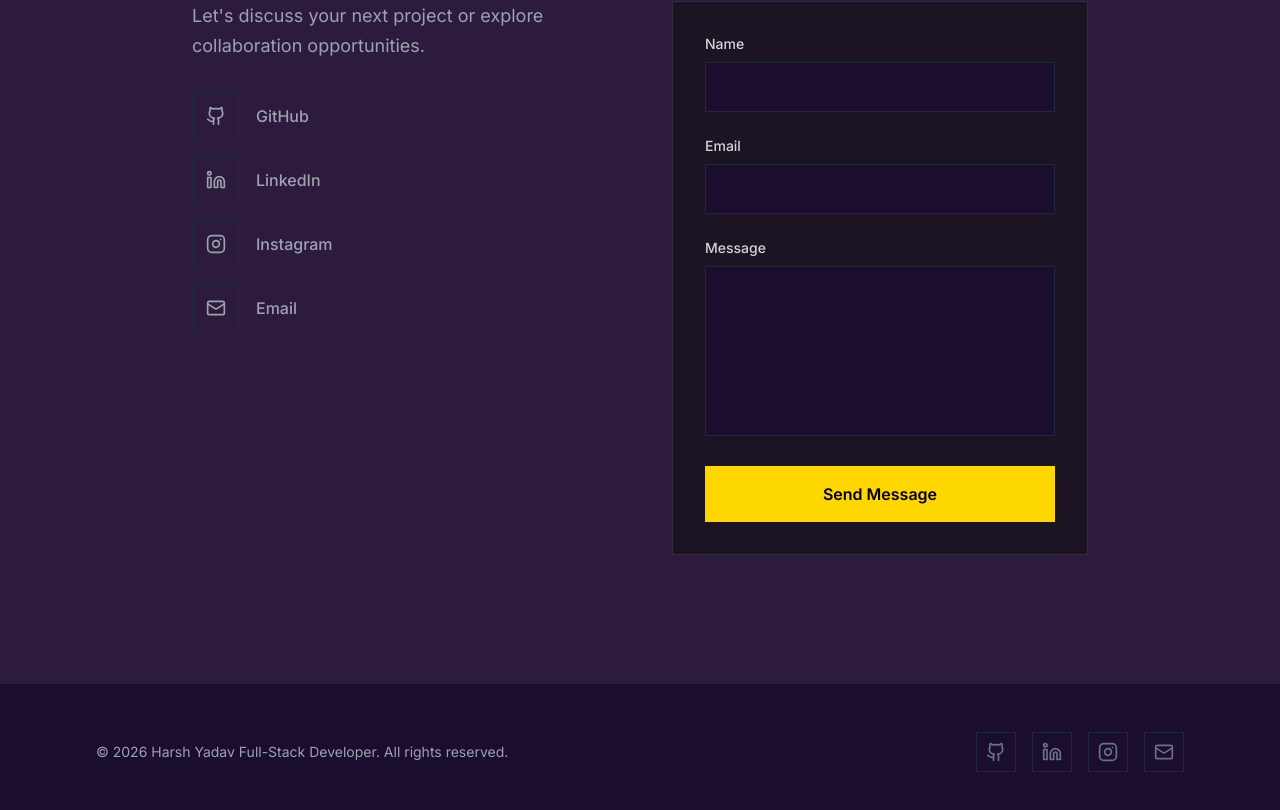
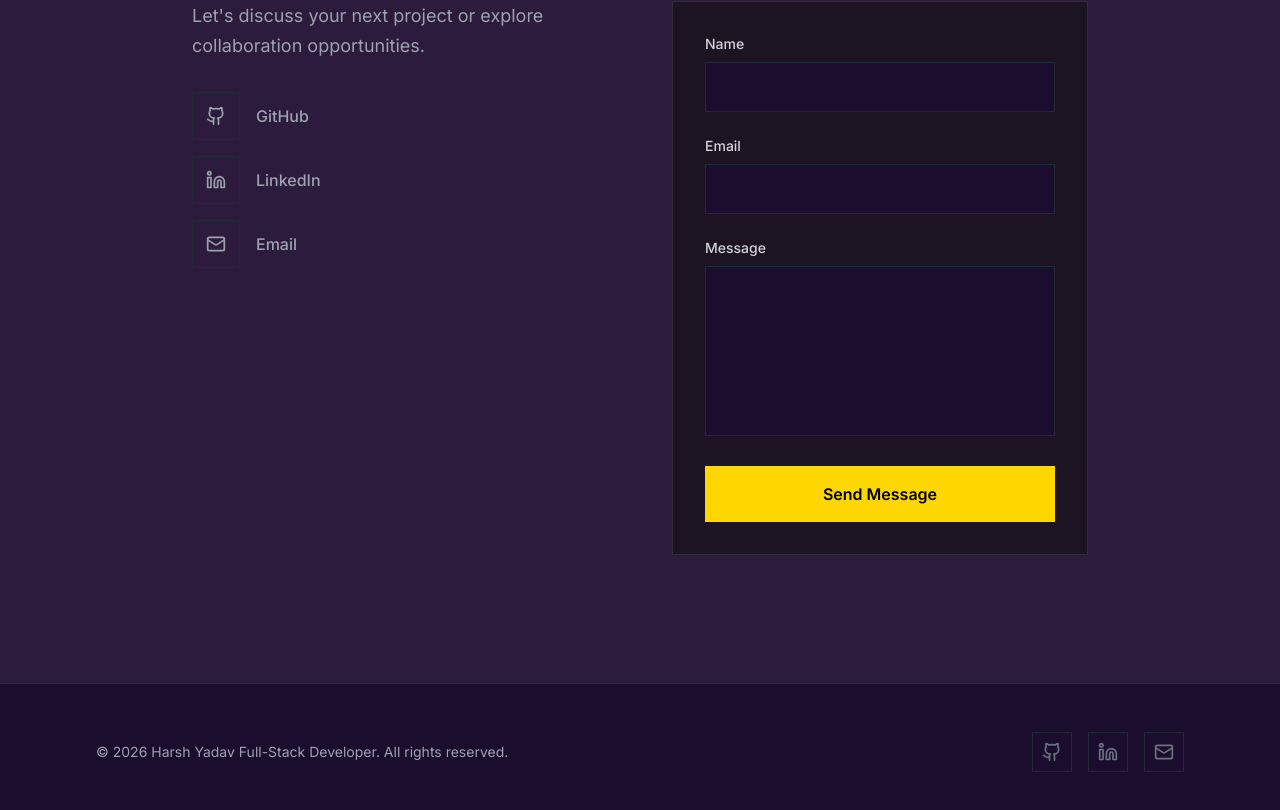
Before and after one commit to HarshYadav1711/Portfolio2, a Next.js app: page / in a window 1280 px wide. Shown: the part 5727-6537 px from the top of the page. Built offline with nearby package versions, Linux system fonts and the light colour scheme; no server answers.

Commit message:
Instagram removed

```diff
--- a/components/sections/Contact.tsx
+++ b/components/sections/Contact.tsx
@@ -2,7 +2,7 @@
 
 import { useState, useEffect, useRef } from "react";
 import { motion, useInView } from "framer-motion";
-import { Github, Linkedin, Instagram, Mail } from "lucide-react";
+import { Github, Linkedin, Mail } from "lucide-react";
 import gsap from "gsap";
 
 // ============================================
@@ -11,7 +11,6 @@ import gsap from "gsap";
 const socialLinks = [
   { icon: Github, url: "https://github.com/HarshYadav1711", label: "GitHub" },
   { icon: Linkedin, url: "https://www.linkedin.com/in/harsh-yadav-20032010am/", label: "LinkedIn" },
-  { icon: Instagram, url: "https://www.instagram.com/____.harsh__/", label: "Instagram" },
   { icon: Mail, url: "mailto:harshyadav.20032010@gmail.com", label: "Email" },
 ];
 
--- a/components/sections/Footer.tsx
+++ b/components/sections/Footer.tsx
@@ -1,6 +1,6 @@
 "use client";
 
-import { Github, Linkedin, Instagram, Mail } from "lucide-react";
+import { Github, Linkedin, Mail } from "lucide-react";
 
 // ============================================
 // PERSONALIZE: Update your social media links (same as Contact section)
@@ -8,7 +8,6 @@ import { Github, Linkedin, Instagram, Mail } from "lucide-react";
 const socialLinks = [
   { icon: Github, url: "https://github.com/HarshYadav1711", label: "GitHub" },
   { icon: Linkedin, url: "https://www.linkedin.com/in/harsh-yadav-20032010am/", label: "LinkedIn" },
-  { icon: Instagram, url: "https://www.instagram.com/____.harsh__/", label: "Instagram" },
   { icon: Mail, url: "mailto:harshyadav.20032010@gmail.com", label: "Email" },
 ];
 
```
